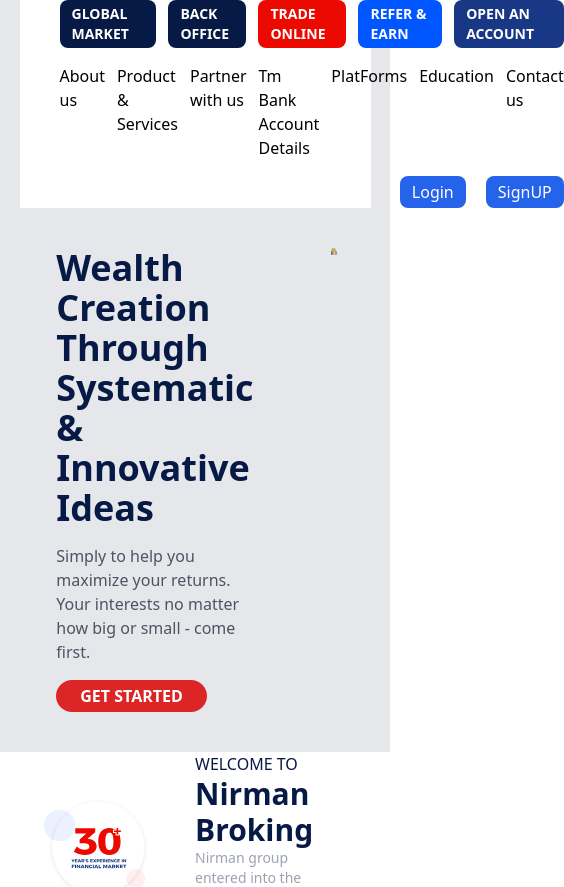
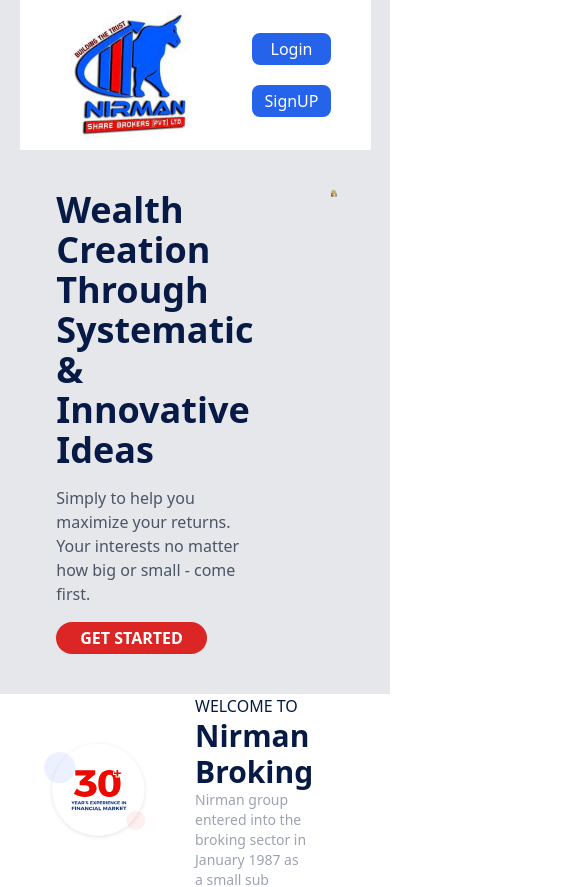
Before and after one commit to patelsatyamgit/Nirman, a React (Create React App) app: page / in a window 390 px wide. Shown: the top 887 px of the page, 564 px wide, since content can reach past the window. Built offline with nearby package versions, Linux system fonts and the light colour scheme.

Commit message:
Update Navbar.jsx
Navbar Style

```diff
--- a/src/Componets/Navbar.jsx
+++ b/src/Componets/Navbar.jsx
@@ -23,7 +23,7 @@
 
         </div>
         <div className='flex flex-col gap-4'>
-            <div className=' flex gap-3'>
+            <div className=' md:flex gap-3 hidden'>
                 {
                    offersLink &&  offersLink.map((item,index)=>(
                                <Link to={""} key={index}><div
@@ -33,7 +33,7 @@
                 }
 
             </div>
-            <div className='flex gap-3'>
+            <div className='md:flex gap-3 hidden'>
                 {
                    Navlink &&  Navlink.map((item,index)=>(
                                 <Link to={""} key={index}>
@@ -45,7 +45,7 @@
             </div>
             {/* login and singup  */}
             {
-                !token &&  <div className='flex  justify-end gap-5'>
+                !token &&  <div className='flex  justify-end gap-5 flex-col md:flex-row'>
                 <button onClick={()=>{
                     navigate("/login")
                 }}  className='bg-blue-600 rounded-lg  px-3 py-1 text-white'>Login</button>
@@ -56,7 +56,7 @@
             }
 
             {
-                token &&  <div className='flex justify-end gap-4'>
+                token &&  <div className='flex justify-end gap-4 flex-col md:flex-row'>
                     <CopyToClipboard text={`https://nirman-sandy.vercel.app/signup/${user._id}`}>
                         <button className='bg-yellow-300 font-bold text-blue-600 px-4 rounded-md hover:bg-yellow-400 relative' onClick={()=>{
                             setCopy(true);
```
